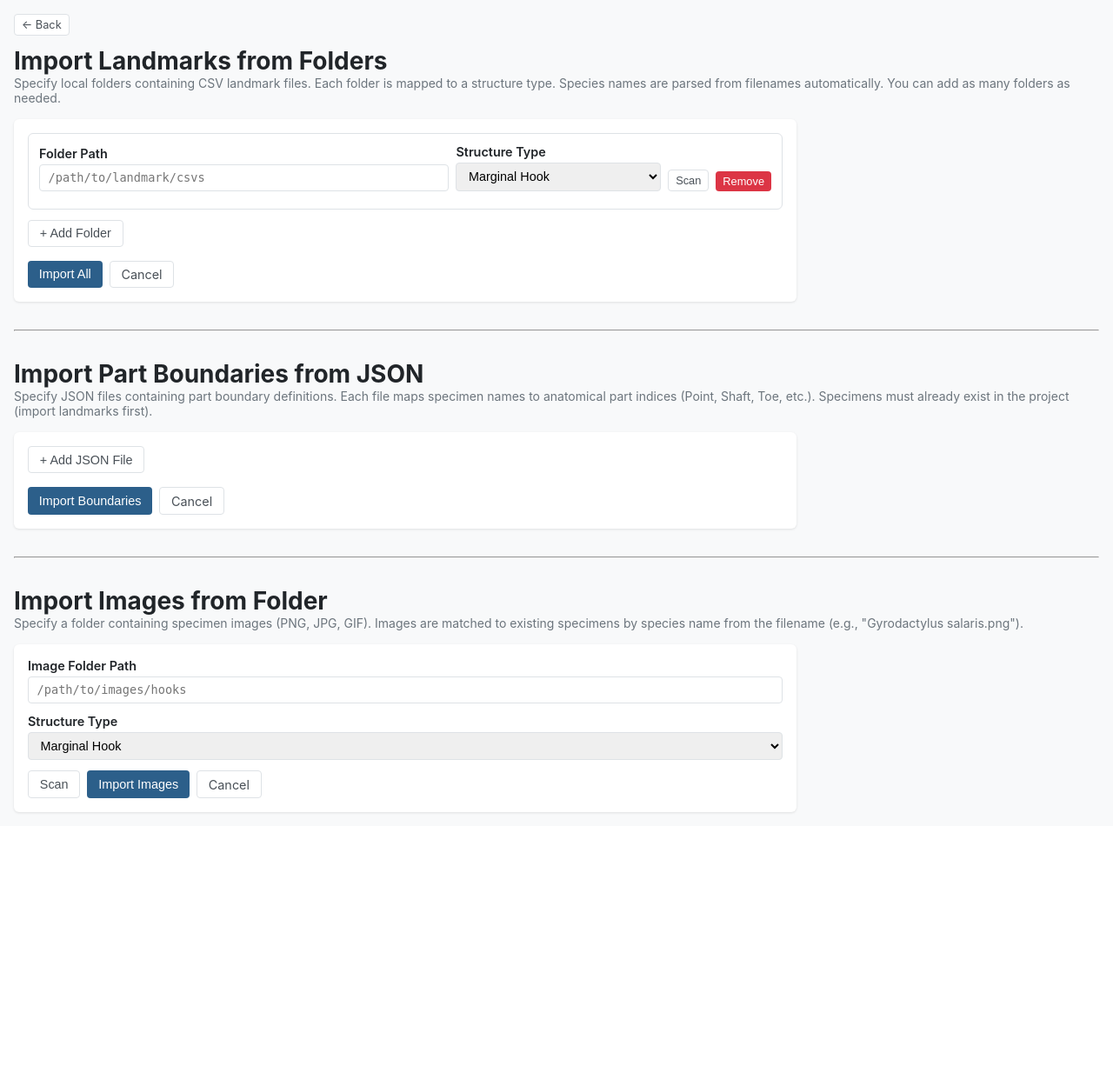
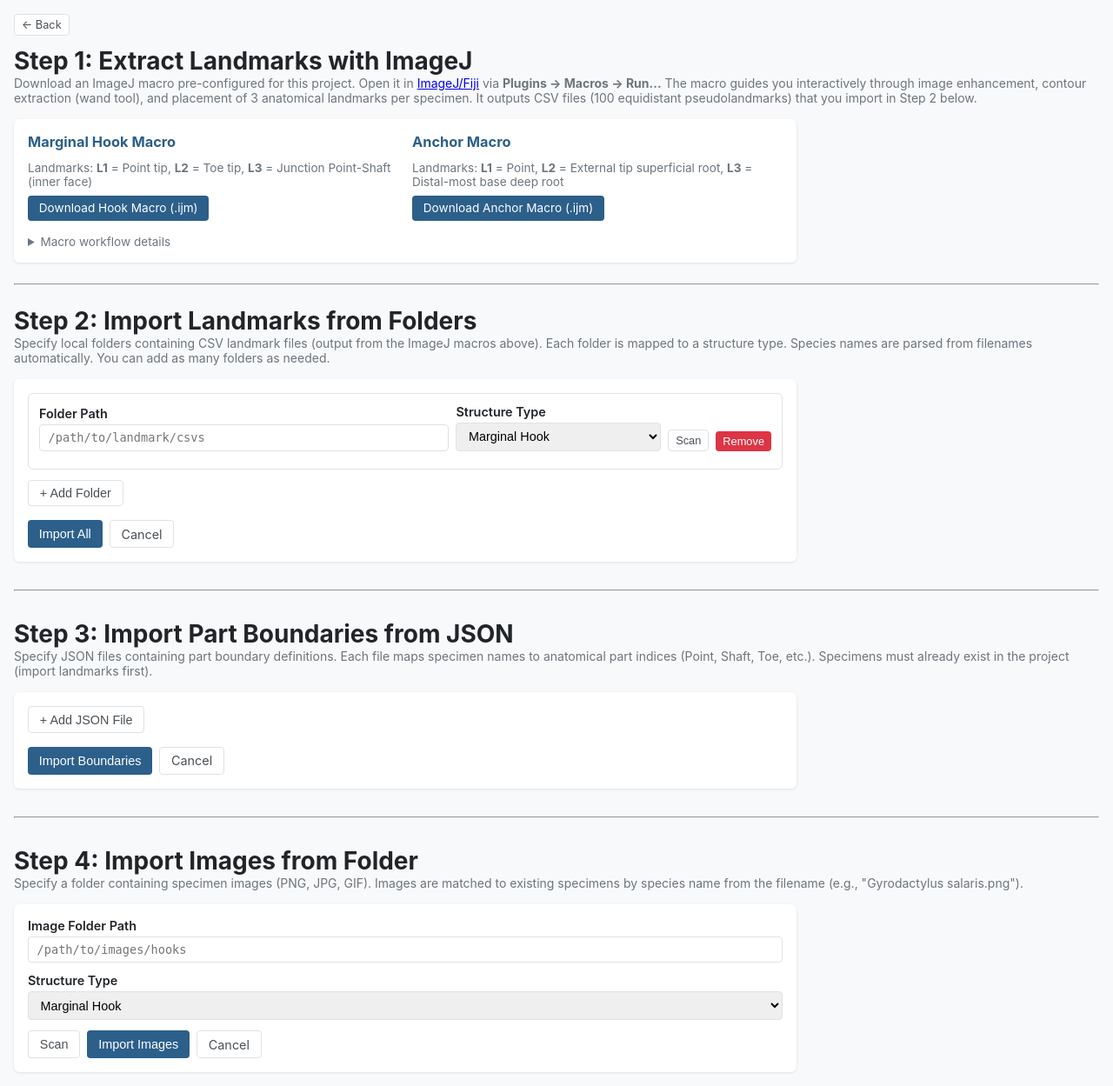
Before and after one commit to wboeger/AI_morpho, a Flask app: page /project/1/import_folders in a window 1280 px wide. Shown: the part 37-1286 px from the top of the page at 87% size. Before the commit the page ends 973 px from the top, so only its background shows below. Run offline with Flask 3, Linux system fonts and the light colour scheme; a user stored in the database is signed in; tables that the repository leaves empty hold one stand-in row (values such as "Sample post").

Commit message:
Add ImageJ macros, measurement explanations, gallery legend fix, and pipeline workflow
- Include hook and anchor ImageJ landmarking macros (macros/ directory)
- Add macro download route with pre-configured project directories
- Restructure import page as 4-step pipeline with macro download section
- Add pipeline workflow bar to project dashboard
- Add character measurement explanation panel to Edit Character page
- Fix gallery part color legend (dots had no color on initial render)
- Update README with complete pipeline documentation including macros

Co-Authored-By: Claude Opus 4.6 <noreply@anthropic.com>

```diff
--- a/app/routes/project.py
+++ b/app/routes/project.py
@@ -891,6 +891,56 @@ def _load_landmarks_csv(csv_path: str) -> list:
     return coords if len(coords) >= 3 else []
 
 
+@project_bp.route('/project/<int:project_id>/macro/<structure_type>')
+@login_required
+def download_macro(project_id, structure_type):
+    """Serve an ImageJ macro pre-configured with project directories."""
+    from flask import send_file, abort
+    project = Project.query.get_or_404(project_id)
+    base_dir = os.path.dirname(os.path.dirname(os.path.dirname(os.path.abspath(__file__))))
+
+    macro_map = {
+        'hook': 'macrogyrolandmark_v5.5.ijm',
+        'anchor': 'macrogyrolandmark_v5_anchors.ijm',
+    }
+    if structure_type not in macro_map:
+        abort(404)
+
+    macro_path = os.path.join(base_dir, 'macros', macro_map[structure_type])
+    if not os.path.exists(macro_path):
+        abort(404)
+
+    with open(macro_path, 'r') as f:
+        content = f.read()
+
+    # Build suggested directories using the project's upload folder
+    upload_dir = current_app.config['UPLOAD_FOLDER']
+    img_dir = os.path.join(upload_dir, f'project_{project_id}', structure_type + 's')
+    csv_dir = os.path.join(upload_dir, f'project_{project_id}', 'landmarks', structure_type + 's')
+
+    # Replace default directories in the macro
+    # The macros have two Dialog.addString lines for input and output dirs
+    import re as _re
+    # Replace input directory default
+    content = _re.sub(
+        r'(Dialog\.addString\("Input directory:",\s*\n\s*")([^"]+)(")',
+        lambda m: m.group(1) + img_dir + m.group(3),
+        content
+    )
+    # Replace output directory default
+    content = _re.sub(
+        r'(Dialog\.addString\("Output directory:",\s*\n\s*")([^"]+)(")',
+        lambda m: m.group(1) + csv_dir + m.group(3),
+        content
+    )
+
+    # Serve as downloadable file
+    out = io.BytesIO(content.encode('utf-8'))
+    out.seek(0)
+    filename = f'{project.name.replace(" ", "_")}_{structure_type}_landmark.ijm'
+    return send_file(out, mimetype='text/plain', as_attachment=True, download_name=filename)
+
+
 def _get_project_or_404(project_id):
     project = Project.query.get_or_404(project_id)
     # Check membership
--- a/app/templates/matrix/gallery.html
+++ b/app/templates/matrix/gallery.html
@@ -26,8 +26,9 @@
     </button>
 
     <span id="legendContainer" style="display:flex; gap:0.75rem; flex-wrap:wrap; font-size:0.8rem;">
+        {% set dot_colors = ['#e74c3c','#3498db','#2ecc71','#f39c12','#9b59b6','#1abc9c','#e67e22','#34495e'] %}
         {% for p in parts %}
-        <span><span class="part-dot" data-part="{{ loop.index0 }}"></span> {{ p }}</span>
+        <span><span class="part-dot" style="background:{{ dot_colors[loop.index0 % 8] }};"></span> {{ p }}</span>
         {% endfor %}
     </span>
 </div>
--- a/app/templates/project/import_folders.html
+++ b/app/templates/project/import_folders.html
@@ -1,9 +1,67 @@
 {% extends "base.html" %}
 {% block title %}Import from Folders - {{ project.name }}{% endblock %}
 {% block content %}
-<h1>Import Landmarks from Folders</h1>
+
+<!-- Step 1: ImageJ Macros -->
+<h1>Step 1: Extract Landmarks with ImageJ</h1>
 <p style="color:var(--gray-500); margin-bottom:1rem;">
-    Specify local folders containing CSV landmark files. Each folder is mapped to a structure type.
+    Download an ImageJ macro pre-configured for this project. Open it in
+    <a href="https://imagej.net/ij/" target="_blank">ImageJ/Fiji</a> via
+    <strong>Plugins &rarr; Macros &rarr; Run...</strong>
+    The macro guides you interactively through image enhancement, contour extraction (wand tool),
+    and placement of 3 anatomical landmarks per specimen. It outputs CSV files (100 equidistant
+    pseudolandmarks) that you import in Step 2 below.
+</p>
+
+<div class="card" style="max-width:900px; margin-bottom:1.5rem;">
+    <div style="display:flex; gap:1rem; flex-wrap:wrap; align-items:start;">
+        <div style="flex:1; min-width:250px;">
+            <h3 style="margin-top:0;">Marginal Hook Macro</h3>
+            <p style="font-size:0.85rem; color:var(--gray-500); margin-bottom:0.5rem;">
+                Landmarks: <strong>L1</strong> = Point tip, <strong>L2</strong> = Toe tip,
+                <strong>L3</strong> = Junction Point-Shaft (inner face)
+            </p>
+            <a href="{{ url_for('project.download_macro', project_id=project.id, structure_type='hook') }}"
+               class="btn btn-primary" style="font-size:0.85rem;">Download Hook Macro (.ijm)</a>
+        </div>
+        <div style="flex:1; min-width:250px;">
+            <h3 style="margin-top:0;">Anchor Macro</h3>
+            <p style="font-size:0.85rem; color:var(--gray-500); margin-bottom:0.5rem;">
+                Landmarks: <strong>L1</strong> = Point, <strong>L2</strong> = External tip superficial root,
+                <strong>L3</strong> = Distal-most base deep root
+            </p>
+            <a href="{{ url_for('project.download_macro', project_id=project.id, structure_type='anchor') }}"
+               class="btn btn-primary" style="font-size:0.85rem;">Download Anchor Macro (.ijm)</a>
+        </div>
+    </div>
+    <details style="margin-top:1rem;">
+        <summary style="font-size:0.85rem; cursor:pointer; color:var(--gray-500);">Macro workflow details</summary>
+        <div style="font-size:0.8rem; color:var(--gray-500); margin-top:0.5rem; line-height:1.6;">
+            <ol style="margin:0; padding-left:1.2rem;">
+                <li>Session setup: configure input/output directories, enhancement settings, landmark count (100)</li>
+                <li>Image review: accept, reject (with reason), or skip each image</li>
+                <li>Crop &amp; enhance: draw bounding rectangle, optional Gaussian blur + CLAHE + Unsharp Mask, 3&times; upscale</li>
+                <li>Orientation: verify structure points right (optional horizontal flip)</li>
+                <li>B&amp;W conversion: optional threshold-based binary mask for cleaner contour extraction</li>
+                <li>Wand tool: click on outline to extract contour; adjustable tolerance</li>
+                <li>Contour smoothing: 3-point moving average (configurable passes)</li>
+                <li>Landmark placement: click to place L1, L2, L3 sequentially</li>
+                <li>Equidistant resampling: 100 points starting from L1, spaced by arc length</li>
+                <li>Verification &amp; editing: review color-coded overlay, optionally edit individual points</li>
+                <li>Output: CSV files saved (X,Y per row); QC and rejection logs</li>
+            </ol>
+            <p style="margin-top:0.5rem;">Full backward navigation is available at every stage.</p>
+        </div>
+    </details>
+</div>
+
+<hr style="margin:1.5rem 0;">
+
+<!-- Step 2: Import CSVs -->
+<h1>Step 2: Import Landmarks from Folders</h1>
+<p style="color:var(--gray-500); margin-bottom:1rem;">
+    Specify local folders containing CSV landmark files (output from the ImageJ macros above).
+    Each folder is mapped to a structure type.
     Species names are parsed from filenames automatically. You can add as many folders as needed.
 </p>
 
@@ -30,7 +88,7 @@
 
 <hr style="margin:2rem 0;">
 
-<h1>Import Part Boundaries from JSON</h1>
+<h1>Step 3: Import Part Boundaries from JSON</h1>
 <p style="color:var(--gray-500); margin-bottom:1rem;">
     Specify JSON files containing part boundary definitions. Each file maps specimen names to
     anatomical part indices (Point, Shaft, Toe, etc.). Specimens must already exist in the project
@@ -60,7 +118,7 @@
 
 <hr style="margin:2rem 0;">
 
-<h1>Import Images from Folder</h1>
+<h1>Step 4: Import Images from Folder</h1>
 <p style="color:var(--gray-500); margin-bottom:1rem;">
     Specify a folder containing specimen images (PNG, JPG, GIF). Images are matched to existing
     specimens by species name from the filename (e.g., "Gyrodactylus salaris.png").
```
Also changed, not shown: app/routes/characters.py (+110 -1 lines), app/templates/characters/edit_character.html (+9 -0 lines), app/templates/project/view_project.html (+23 -0 lines), README.md, 2 other files.
